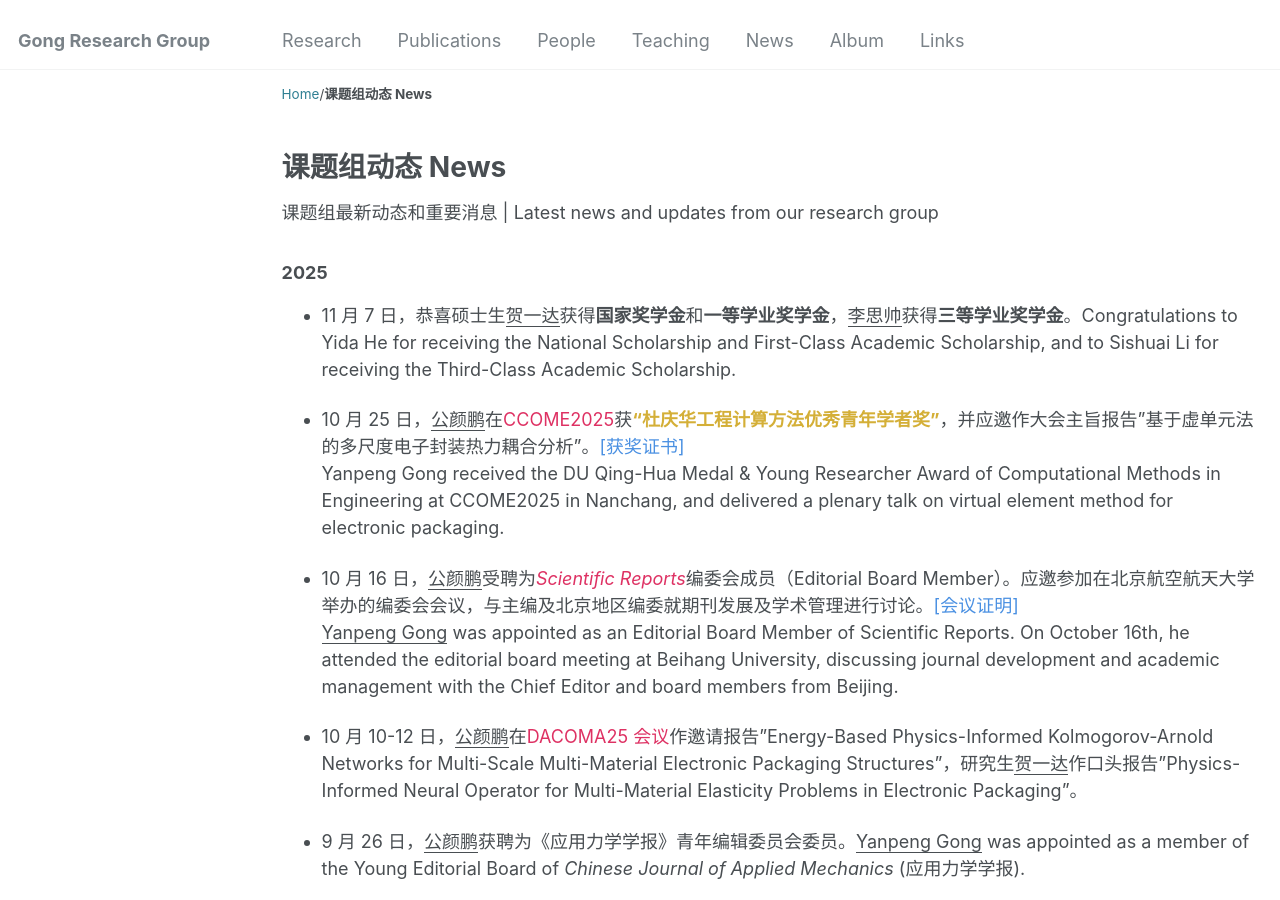
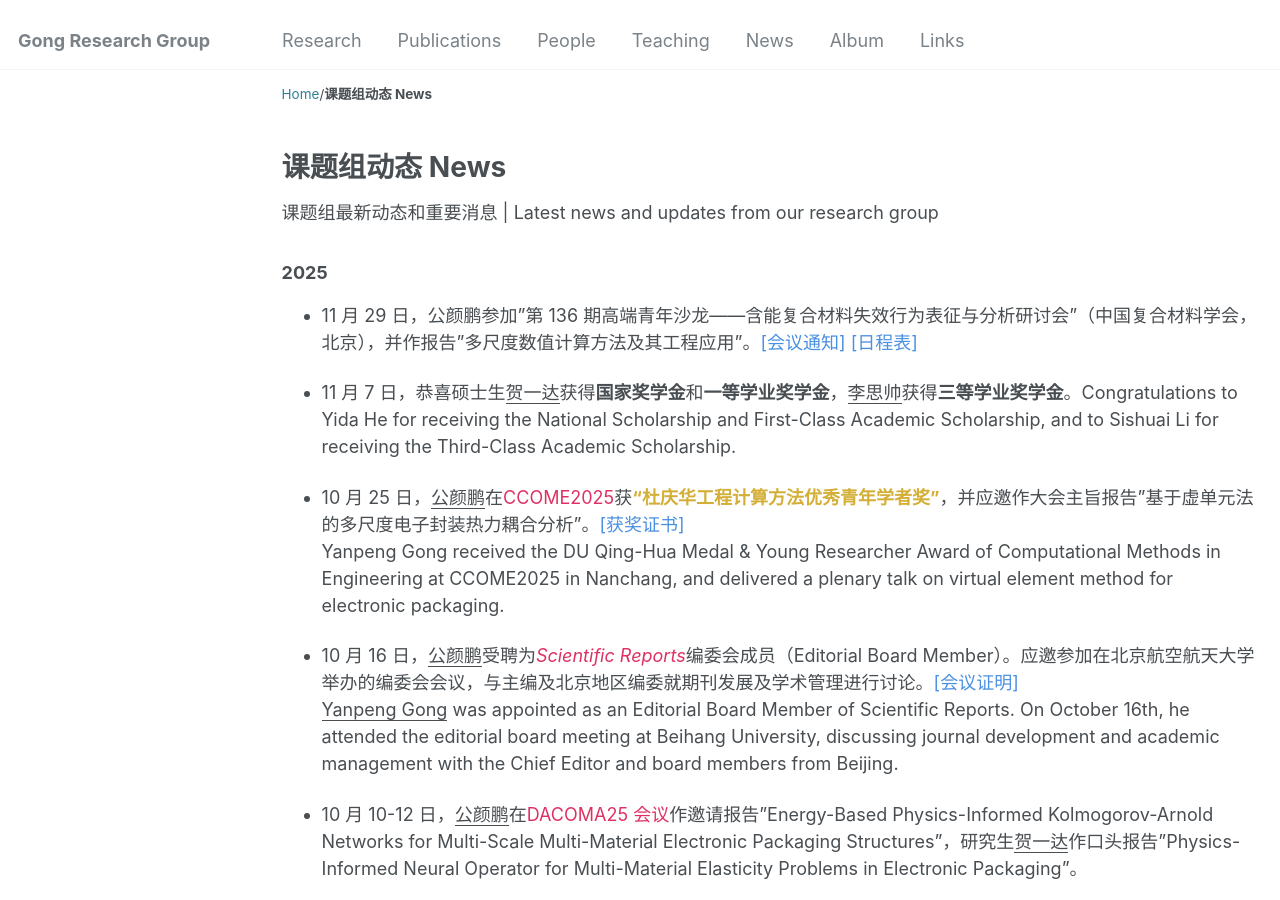
Before and after one commit to yanpeng-gong/yanpeng-gong.github.io, a Jekyll site: the page built from _news/news.md, in a window 1280 px wide and 900 px high. Built offline with Jekyll 4.4.1, drawn with Linux system fonts in a browser that asks for light colours.

Commit message:
update news

```diff
--- a/_news/news.md
+++ b/_news/news.md
@@ -19,7 +19,7 @@
 
 <h3>2025</h3>
 
-<!-- - 11 月 29 日，公颜鹏参加"第 136 期高端青年沙龙——含能复合材料失效行为表征与分析研讨会"（中国复合材料学会，北京），并作报告"多尺度数值计算方法及其工程应用"。<a href="https://mp.weixin.qq.com/s/jn7QZvW-GvZQFH4C22ydeQ" style="text-decoration:none;color:#4A90E2;">[会议通知]</a> <a href="http://yanpeng-gong.github.io/files/Conference_program/Energetic_Materials2025.png" style="text-decoration:none;color:#4A90E2;">[日程表]</a><br> -->
+- 11 月 29 日，公颜鹏参加"第 136 期高端青年沙龙——含能复合材料失效行为表征与分析研讨会"（中国复合材料学会，北京），并作报告"多尺度数值计算方法及其工程应用"。<a href="https://mp.weixin.qq.com/s/jn7QZvW-GvZQFH4C22ydeQ" style="text-decoration:none;color:#4A90E2;">[会议通知]</a> <a href="http://yanpeng-gong.github.io/files/Conference_program/Energetic_Materials2025.png" style="text-decoration:none;color:#4A90E2;">[日程表]</a><br>
 
 - 11 月 7 日，恭喜硕士生<u>贺一达</u>获得<strong>国家奖学金</strong>和<strong>一等学业奖学金</strong>，<u>李思帅</u>获得<strong>三等学业奖学金</strong>。Congratulations to Yida He for receiving the National Scholarship and First-Class Academic Scholarship, and to Sishuai Li for receiving the Third-Class Academic Scholarship.
 
```
